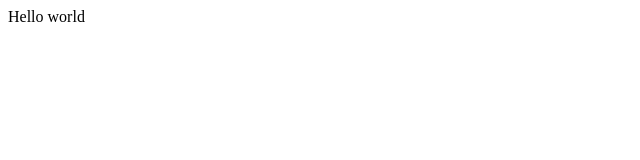
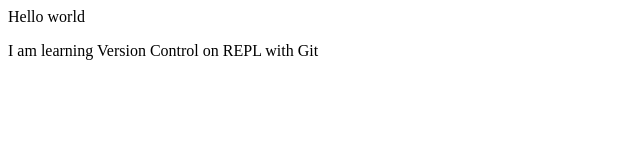
Before and after one commit to Julian1850/CollaborationBasics, a plain HTML site: page index.html in a window 1280 px wide. Shown: the whole page, without its empty margins (0-640 px from the left). Drawn offline with Linux system fonts and the light colour scheme.

Commit message:
Added paragraph describing what I did.

```diff
--- a/index.html
+++ b/index.html
@@ -10,6 +10,8 @@
 
 <body>
   Hello world
+
+  <p> I am learning Version Control on REPL with Git </p>
   <script src="script.js"></script>
 </body>
 
```
